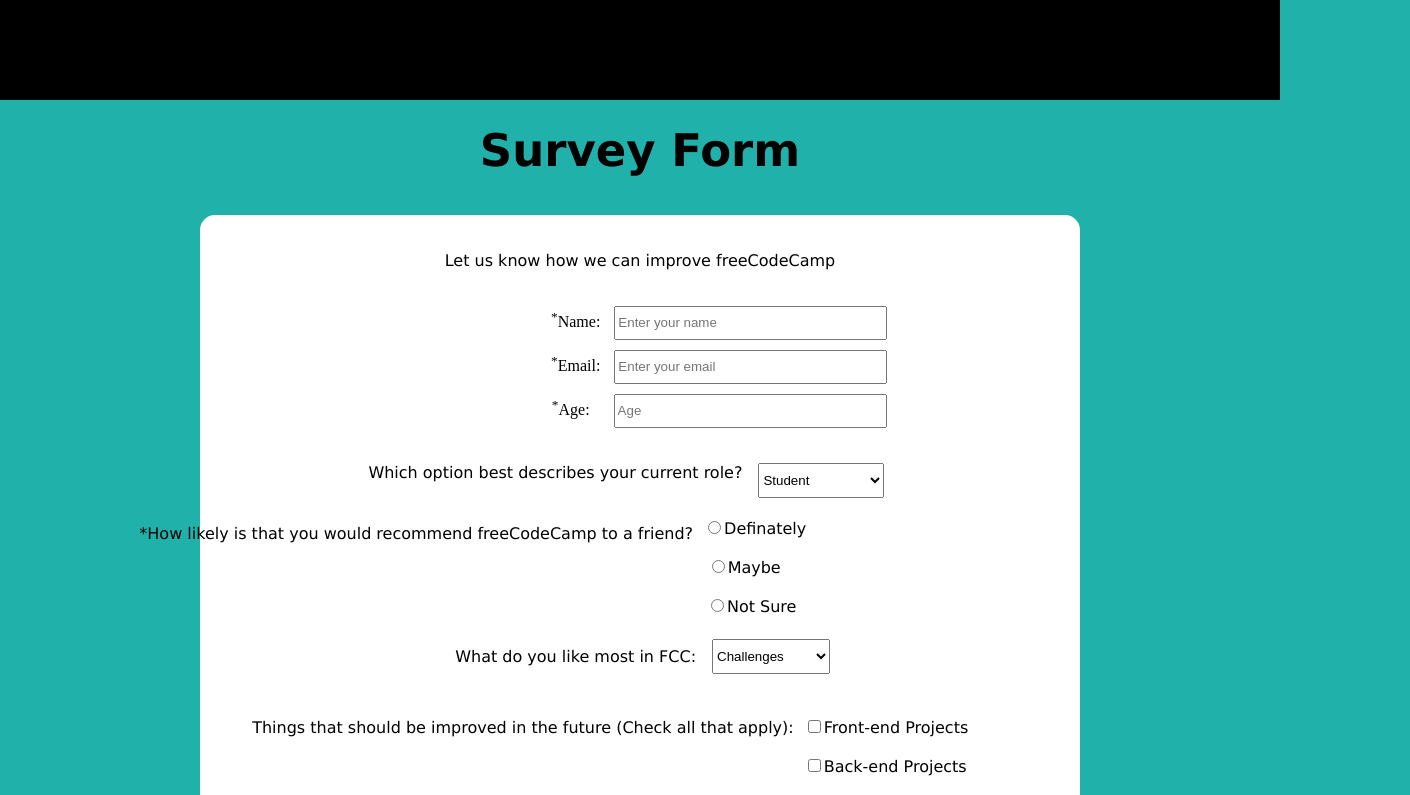
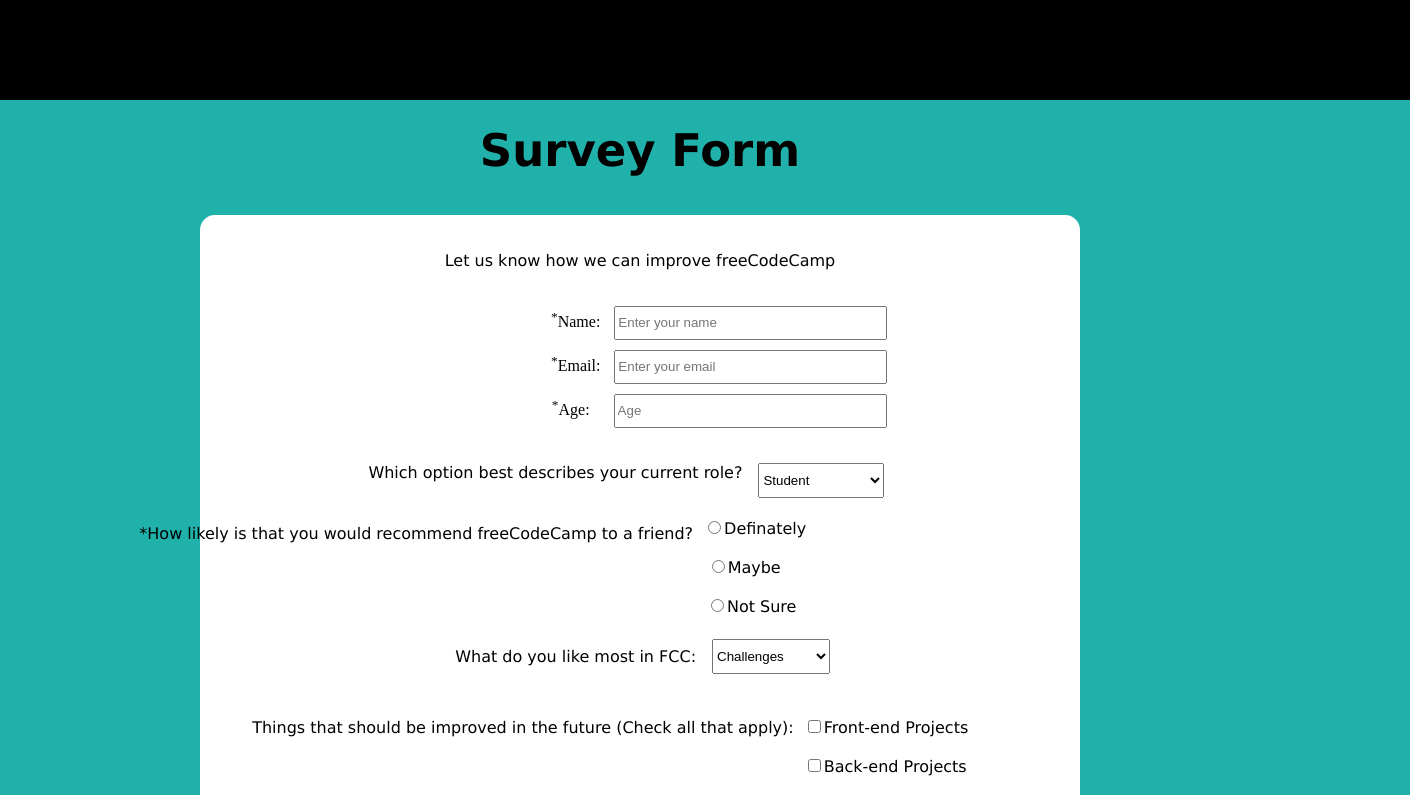
Before and after one commit to austin75stanley/form_survey, a plain HTML site: page index_page/index.html in a window 1280 px wide. Shown: the top 795 px of the page, 1410 px wide, since content can reach past the window. Drawn offline with Linux system fonts and the light colour scheme.

Commit message:
negative Margin fixed

```diff
--- a/index_page/main.css
+++ b/index_page/main.css
@@ -6,7 +6,10 @@ body{
 }
  .header-bk{
     background: black;
-    padding:50px 60px;
+    display:block;
+    padding: 50px 0px;
+    margin-right:-130px;
+    /* padding:50px 60px; */
 }
 .form-section{
     margin-top:-38px;
```
